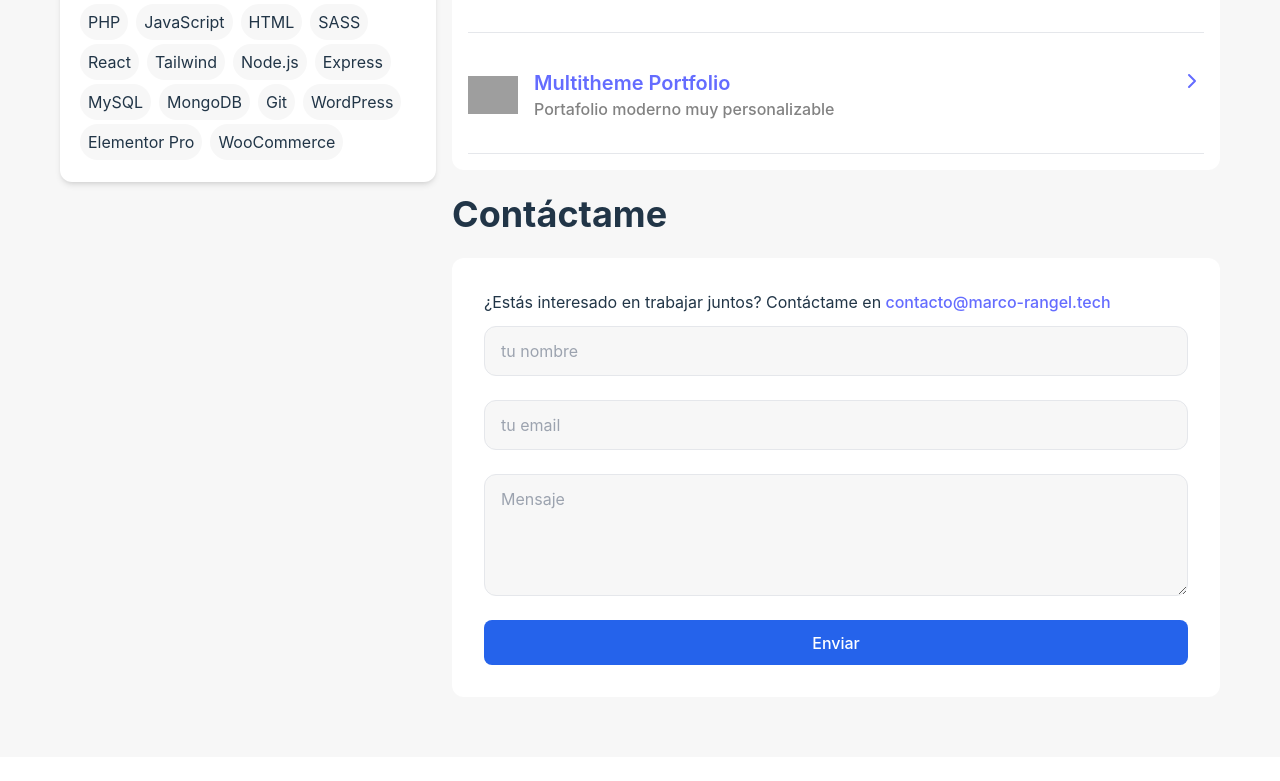
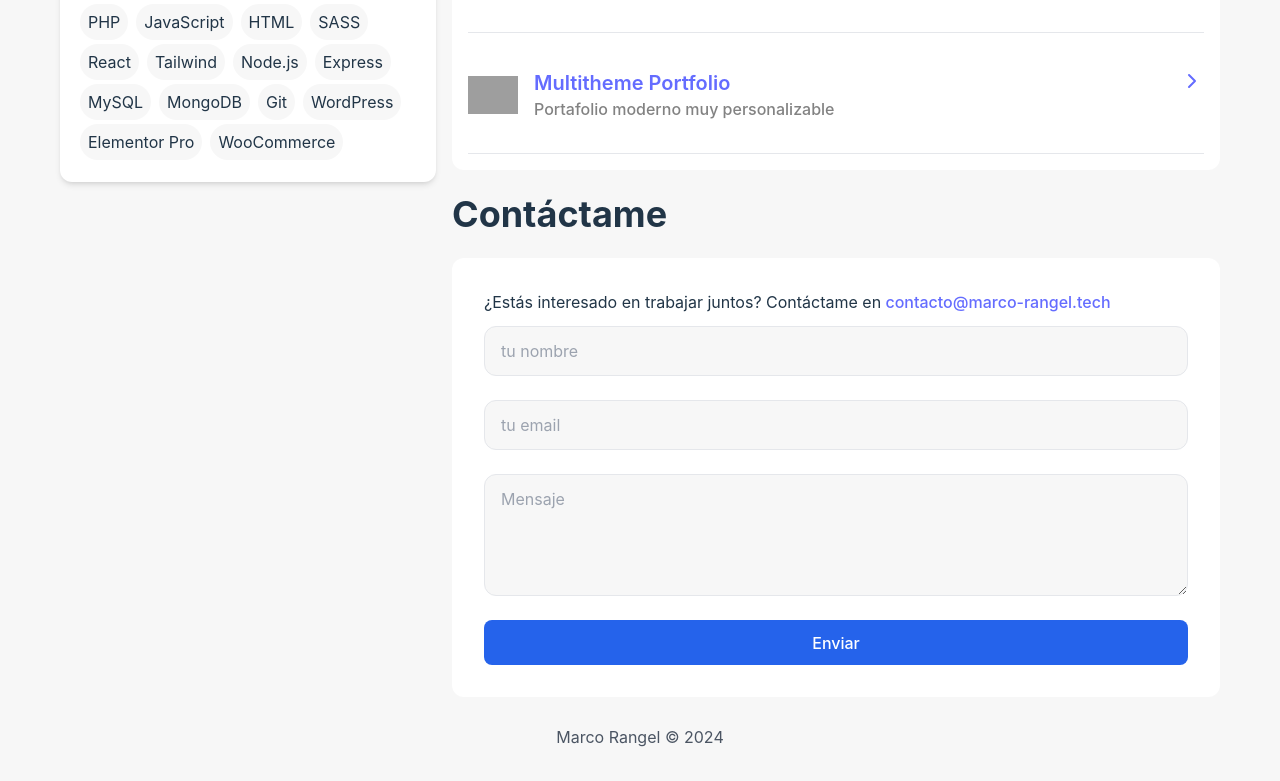
Before and after one commit to marc7hedev/minimalPortfolio, a React (Vite) app: page / in a window 1280 px wide. Shown: the part 454-1235 px from the top of the page. Before the commit the page ends 1211 px from the top, so only its background shows below. Built offline with nearby package versions, Linux system fonts and the light colour scheme; grey boxes are pictures that could not be loaded.

Commit message:
Añadido Footer.jsx

```diff
--- a/src/App.jsx
+++ b/src/App.jsx
@@ -6,6 +6,7 @@ import Bio from "./sections/Bio";
 import Skills from "./sections/Skills"
 import Projects from "./sections/Projects"
 import Contact from './sections/Contact';
+import Footer from './sections/Footer';
 
 function App() {
 
@@ -25,8 +26,8 @@ function App() {
           <Projects />
           <Contact />
         </div>
-
       </div>
+      <Footer />
     </>
   );
 }
--- a/src/sections/Contact.jsx
+++ b/src/sections/Contact.jsx
@@ -18,7 +18,6 @@ const Contact = () => {
 
     const onHandleSubmit = async (e) => {
         e.preventDefault();
-        console.log(formDetails);
         const formData = new FormData();
         for (const name in formDetails){
             formData.append(name, formDetails[name]);
@@ -32,7 +31,6 @@ const Contact = () => {
             });
         const result = await response.json();
         setSubmitted(true);
-        console.log(result);
         } catch (e) {
             console.log(e);
         }
--- /dev/null
+++ b/src/sections/Footer.jsx
@@ -0,0 +1,9 @@
+const Footer = () => {
+    return (
+        <footer className="text-center text-gray-600">
+            Marco Rangel &copy; {new Date().getFullYear()}
+        </footer>
+    );
+}
+
+export default Footer;
```
